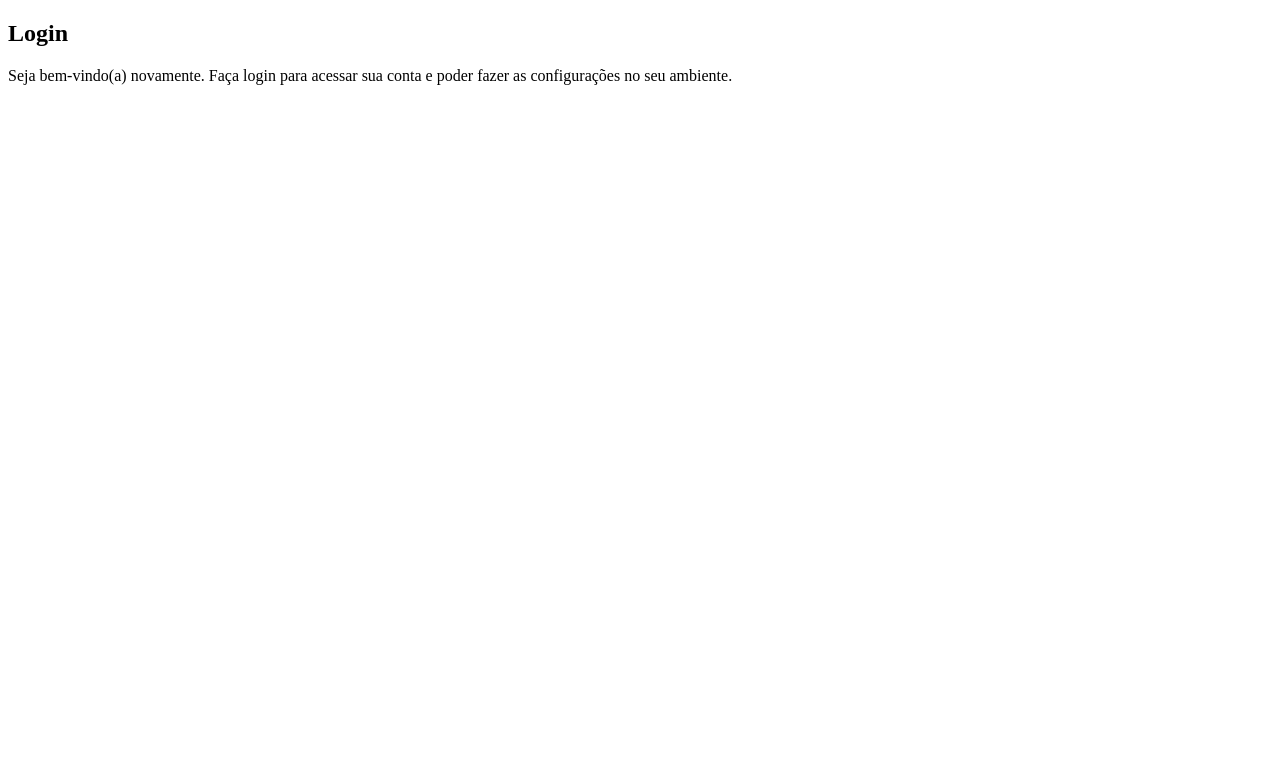
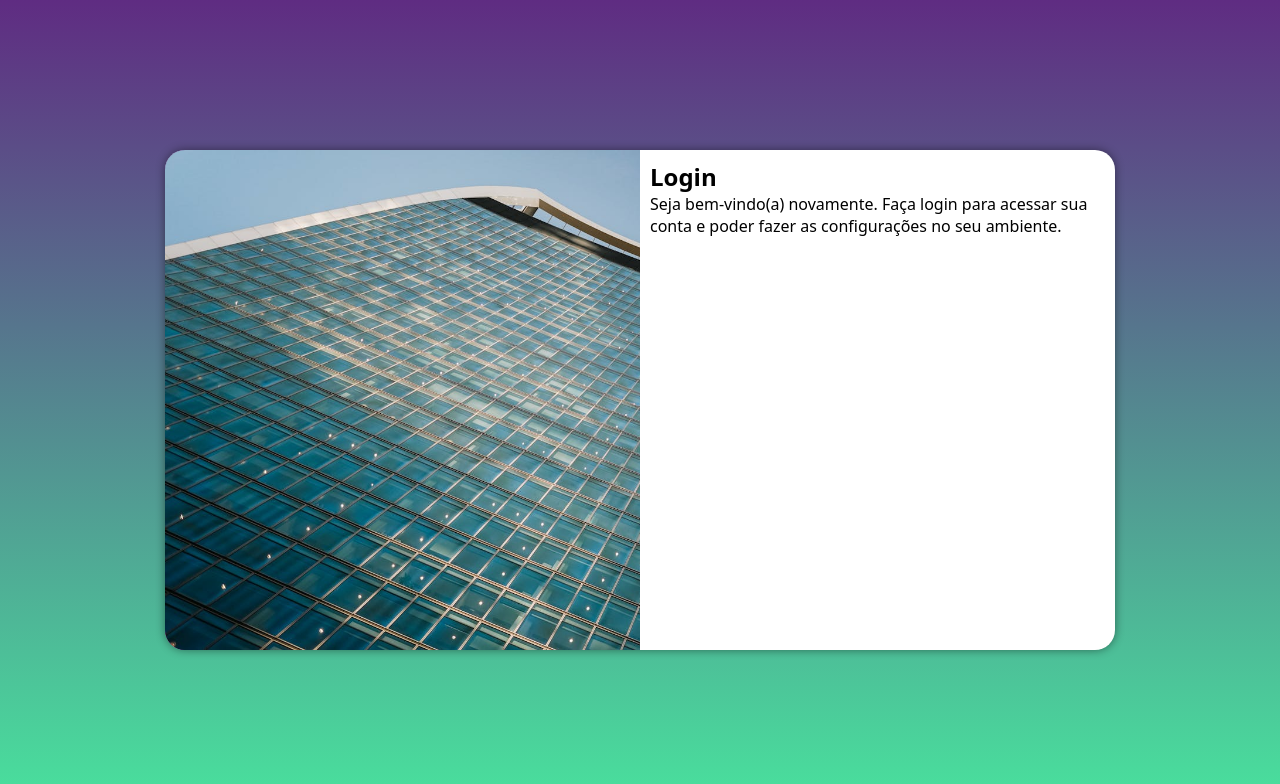
Before and after one commit to andreyhenry1708/projeto-login, a plain HTML site: page index.html in a window 1280 px wide. Drawn offline with Linux system fonts and the light colour scheme.

Commit message:
Media query para outras telas

```diff
--- /dev/null
+++ b/estilos/media-query.css
@@ -0,0 +1,43 @@
+@charset "UTF-8";
+
+@media screen and (min-width: 768px) and (max-width: 992px) {
+    body {
+        background-image: linear-gradient(to top, #49e09d, #5f2c82);
+    }
+
+    section#login {
+        width: 90vw;
+    }
+
+    section#login > div#imagem {
+        float: left;
+        width: 30%;
+        height: 100%;
+    }
+
+    section#login > div#formulario {
+        float: right;
+        width: 70%;
+    }
+}
+
+@media screen and (min-width: 992px) {
+    body {
+        background-image: linear-gradient(to top, #49e09d, #5f2c82);
+    }
+
+    section#login {
+        width: 950px;
+    }
+
+    section#login > div#imagem {
+        float: left;
+        width: 50%;
+        height: 100%;
+    }
+
+    section#login > div#formulario {
+        float: right;
+        width: 50%;
+    }
+}
--- a/estilos/style.css
+++ b/estilos/style.css
@@ -6,3 +6,49 @@
     Verde: #49e09d
     Lilás: #5f2c82
 */
+
+* {
+    font-family: system-ui, -apple-system, BlinkMacSystemFont, 'Segoe UI', Roboto, Oxygen, Ubuntu, Cantarell, 'Open Sans', 'Helvetica Neue', sans-serif;
+    padding: 0px;
+    margin: 0px;
+    box-sizing: border-box;
+}
+
+body, html {
+    background-color: #5f2c82;
+    height: 100vh;
+    width: 100vw;
+}
+
+main {
+    position: relative;
+    height: 100vh;
+    width: 100vw;
+}
+
+section#login {
+    position: absolute;
+    top: 50%;
+    left: 50%;
+    transform: translate(-50%, -50%);
+    overflow: hidden;
+    background-color: white;
+    width: 250px;
+    height: 500px;
+    border-radius: 20px;
+    box-shadow: 0px 0px 10px rgba(0, 0, 0, 0.450);
+    transition: width 0.3s, height 0.3s;
+    transition-timing-function: ease;
+}
+
+section#login > div#imagem {
+    display: block;
+    background: #5f2c82 url(../imagens/pexels-lawlesscapture-13737660\ \(1\).jpg) no-repeat;
+    background-size: cover;
+    height: 200px;
+}
+
+section#login > div#formulario {
+    display: block;
+    padding: 10px;
+}
--- a/index.html
+++ b/index.html
@@ -5,6 +5,7 @@
     <meta name="viewport" content="width=device-width, initial-scale=1.0">
     <title>Login</title>
     <link rel="stylesheet" href="estilos/style.css">
+    <link rel="stylesheet" href="estilos/media-query.css">
 </head>
 <body>
     <main>
```
